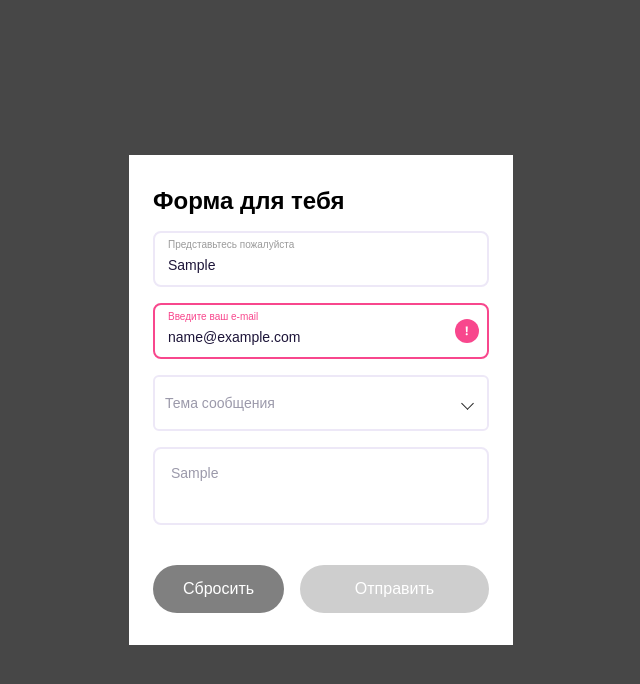
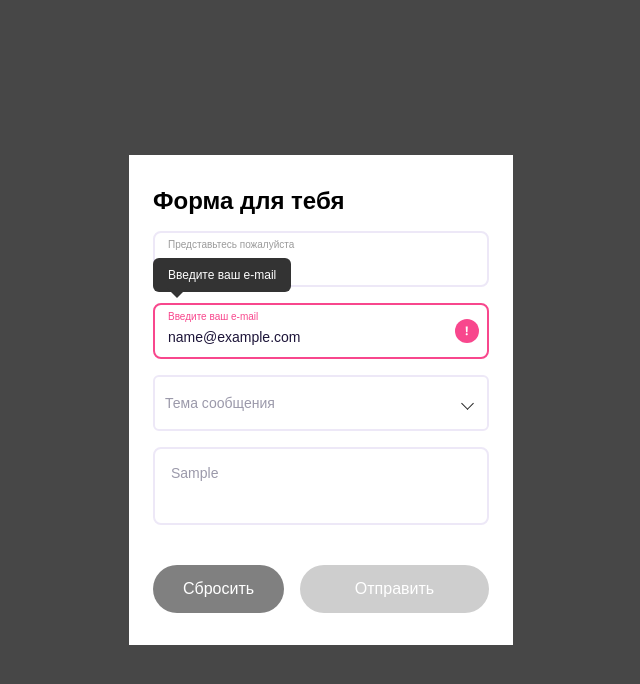
Before and after one commit to alexandrIvanovDev/test-example, a React (Create React App) app: page /form in a window 1280 px wide. Both pictures are taken after typing "Sample", "name@example.com", "Sample" into the empty fields and a click on the button "Отправить". Shown: the top 684 px of the page, without its empty margins (319-959 px from the left). Built offline with nearby package versions, Linux system fonts and the light colour scheme.

Commit message:
Add notification for input, styles and refactoring

```diff
--- a/src/components/input/Input.module.css
+++ b/src/components/input/Input.module.css
@@ -3,6 +3,29 @@
     display: block;
     width: 100%;
     font-family: LetoSans, sans-serif;
+}
+
+.notification {
+    position: absolute;
+    padding: 10px 15px;
+    background: #333333;
+    color: #fff;
+    border-radius: 6px;
+    font-size: 12px;
+    top: -45px;
+}
+
+.notification:after {
+    content: "";
+    width: 0;
+    height: 0;
+    position: absolute;
+    border-left: 10px solid transparent;
+    border-right: 10px solid transparent;
+    border-top: 10px solid #333333;
+    border-bottom: 10px solid transparent;
+    left: 10%;
+    top: 30px;
 }
 
 .input {
--- a/src/components/input/Input.tsx
+++ b/src/components/input/Input.tsx
@@ -17,6 +17,7 @@ export const Input: FC<PropsType> = (props) => {
 
     return (
         <div className={classNames(cl.group, {}, [addClass])}>
+            {status === 'error' && <span className={cl.notification}>{placeholder}</span>}
             <input
                 type="text"
                 className={classNames(cl.input, {[cl.error]: !!status, [cl.success]: status === 'success'}, [])}
--- a/src/components/select/Select.module.css
+++ b/src/components/select/Select.module.css
@@ -20,7 +20,7 @@
 .container.show {
     border-radius: 6px 6px 0 0;
     color: #1D1539;
-    border: 2px solid #C0BAD5;
+    border: 2px solid #EDE8F7;
 }
 
 .value {
@@ -48,7 +48,7 @@
 
 .options.show {
     display: block;
-    border: 2px solid #C0BAD5;
+    border: 2px solid #EDE8F7;
 }
 
 .option {
@@ -62,10 +62,6 @@
 .option.highlighted {
     background-color: #F8F7FA;
 }
-
-/*.option.selected {*/
-/*    background-color: #f1eeff;*/
-/*}*/
 
 .arrow {
     width: 9px;
--- a/src/components/select/Select.tsx
+++ b/src/components/select/Select.tsx
@@ -1,16 +1,12 @@
 import React, {FC, useState} from 'react';
 import cl from './Select.module.css'
 import classNames from 'classnames';
-
-export type OptionType = {
-    label: string
-    value: any
-}
+import {OptionType} from '../../pages/form/Form';
 
 type PropsType = {
     addClass?: string
     options: Array<OptionType>
-    value: any
+    value: OptionType | null
     onChange: (value: OptionType) => void
 }
 
@@ -32,7 +28,7 @@ export const Select: FC<PropsType> = ({addClass, options, value, onChange}) => {
         <div className={classNames(cl.container, {[cl.show]: isOpen}, [addClass])} onClick={toggle}
              onBlur={() => setIsOpen(false)} tabIndex={0}>
             <span className={cl.value}>{value?.label || null}</span>
-            <span className={classNames(cl.label, {[cl.show]: isOpen || isOptionChosen || value})}>Тема сообщения</span>
+            <span className={classNames(cl.label, {[cl.show]: isOptionChosen || value})}>Тема сообщения</span>
             <div className={classNames(cl.arrow, {[cl.show]: isOpen})}></div>
             <ul className={classNames(cl.options, {[cl.show]: isOpen})}>
                 {options.map((option, index) => {
--- a/src/pages/main/Main.module.css
+++ b/src/pages/main/Main.module.css
@@ -8,3 +8,19 @@
     font-size: 16px;
     font-weight: 400;
 }
+
+.dataWrapper {
+    margin-top: 20px;
+}
+
+.email {
+    margin-top: 10px;
+}
+
+.theme {
+    margin-top: 10px;
+}
+
+.emptyForm {
+    margin-top: 20px;
+}
--- a/src/pages/main/Main.tsx
+++ b/src/pages/main/Main.tsx
@@ -29,12 +29,12 @@ export const Main = () => {
             <div className={cl.formBlock}>
                 Form data:
                 {isLogged
-                    ? <div style={{marginTop: 20}}>
+                    ? <div className={cl.dataWrapper}>
                         <div><b>ФИО:</b> {user.name}</div>
-                        <div style={{marginTop: 10}}><b>E-mail:</b> {user.email}</div>
-                        <div style={{marginTop: 10}}><b>Тема:</b> {user.theme?.label}</div>
+                        <div className={cl.email}><b>E-mail:</b> {user.email}</div>
+                        <div className={cl.theme}><b>Тема:</b> {user.theme?.label}</div>
                     </div>
-                    : <div style={{marginTop: 20}}>Форма пока не заполнена</div>}
+                    : <div className={cl.emptyForm}>Форма пока не заполнена</div>}
             </div>
             <div>
                 <Button onClick={onClick}>{isLogged ? 'Изменить' : 'Заполнить форму'}</Button>
--- a/src/store/reducers/user.ts
+++ b/src/store/reducers/user.ts
@@ -1,12 +1,13 @@
 import {createAsyncThunk, createSlice, PayloadAction} from '@reduxjs/toolkit';
-import {OptionType} from '../../components/select/Select';
+import {OptionType} from '../../pages/form/Form';
 
 const userDataKeyForLS = 'userData'
 
-export const getUserFromLS = createAsyncThunk('getUserFromLS/user', (arg, {dispatch, rejectWithValue}) => {
+export const getUserFromLS = createAsyncThunk('getUserFromLS/user', (_, {dispatch, rejectWithValue}) => {
     try {
-        // @ts-ignore
-        const data = JSON.parse(localStorage.getItem(userDataKeyForLS))
+        const dataFromLS = localStorage.getItem(userDataKeyForLS)
+        if (!dataFromLS) return
+        const data = JSON.parse(dataFromLS)
         if (data) {
             dispatch(setUser(data))
         }
@@ -14,7 +15,7 @@ export const getUserFromLS = createAsyncThunk('getUserFromLS/user', (arg, {dispa
         rejectWithValue(e)
     }
 })
-export const deleteUserFromLS = createAsyncThunk('deleteUserFromLS/user', (arg, {dispatch, rejectWithValue}) => {
+export const deleteUserFromLS = createAsyncThunk('deleteUserFromLS/user', (_, {dispatch, rejectWithValue}) => {
     try {
         dispatch(clearUserData())
         localStorage.removeItem(userDataKeyForLS)
```
